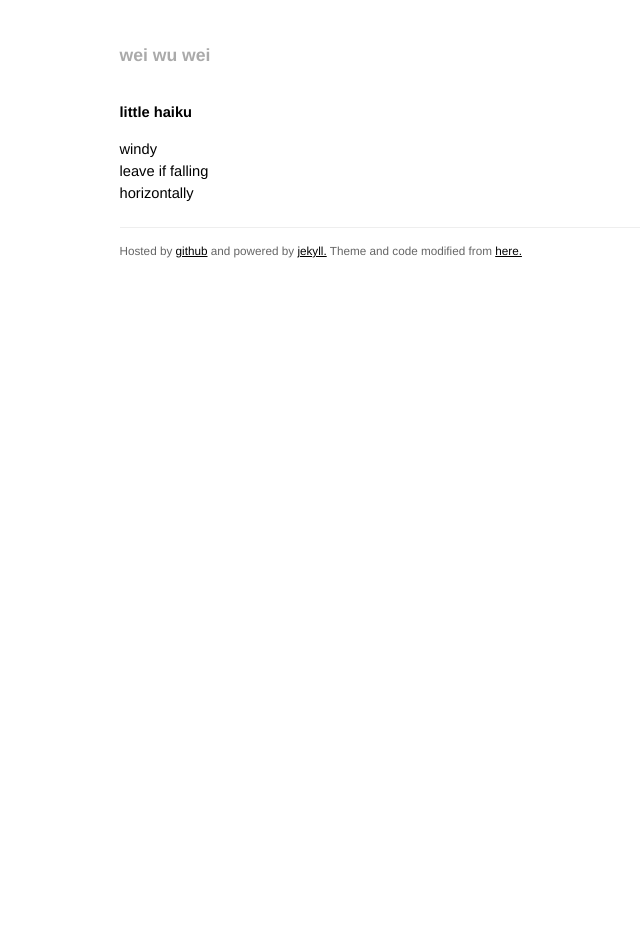
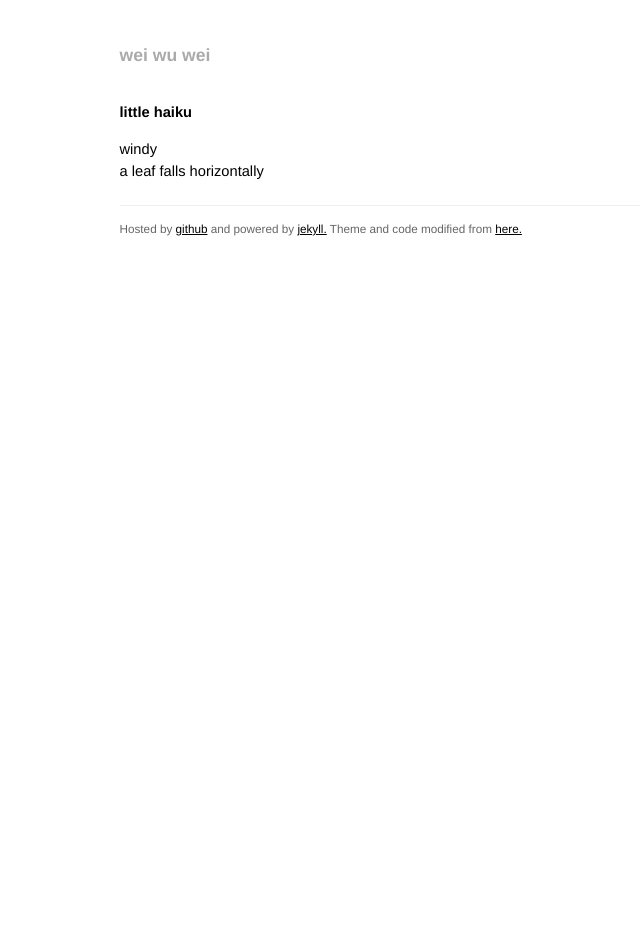
Before and after one commit to mastoffel/oldblog, a Jekyll site: the page built from _posts/2015-08-06-haiku.md, in a window 1280 px wide. Shown: the whole page, without its empty margins (227-867 px from the left). Built offline with Jekyll 4.4.1, drawn with Linux system fonts in a browser that asks for light colours; Markdown is read by kramdown in place of the engine named in the settings.

Commit message:
haiku corr

```diff
--- a/_posts/2015-08-06-haiku.md
+++ b/_posts/2015-08-06-haiku.md
@@ -9,5 +9,5 @@ output: html_document
 # little haiku
 
 windy
-leave if falling
+a leaf falls
 horizontally
```
